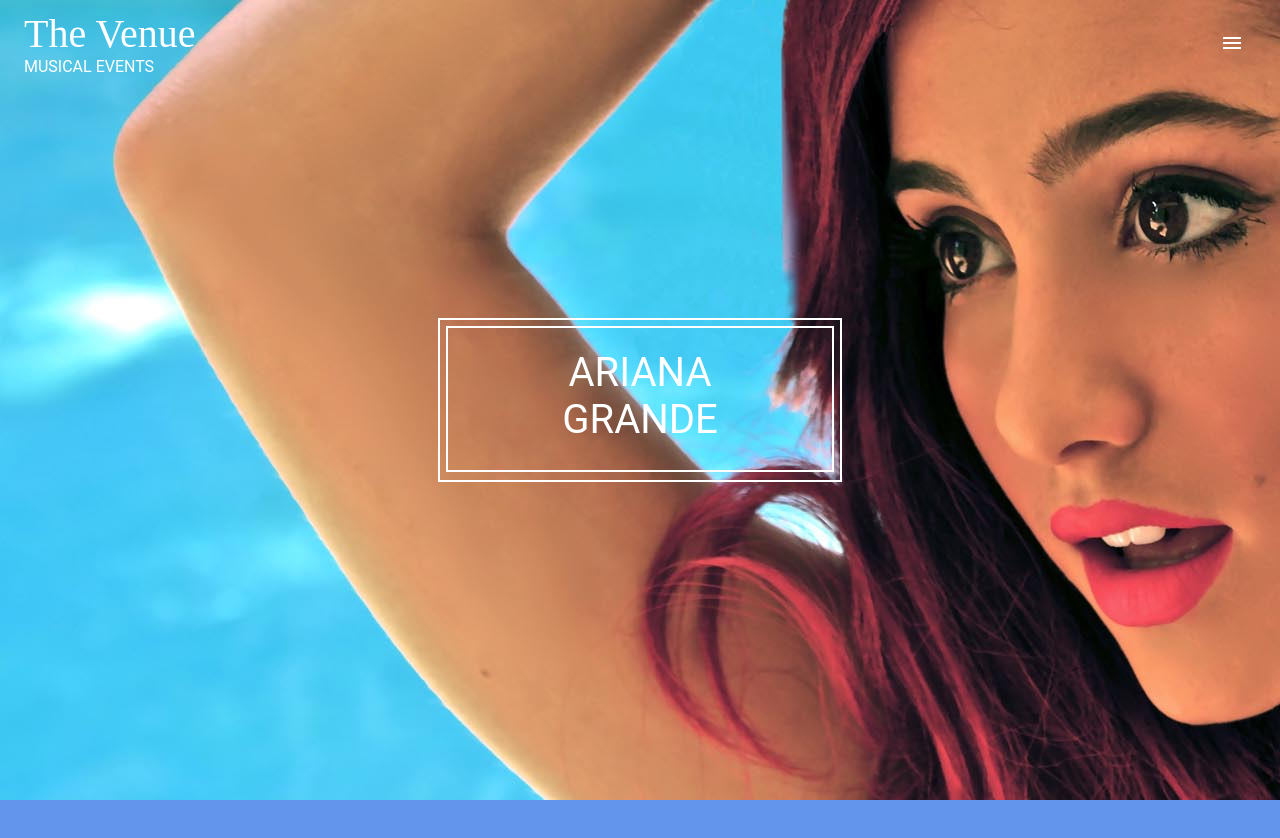
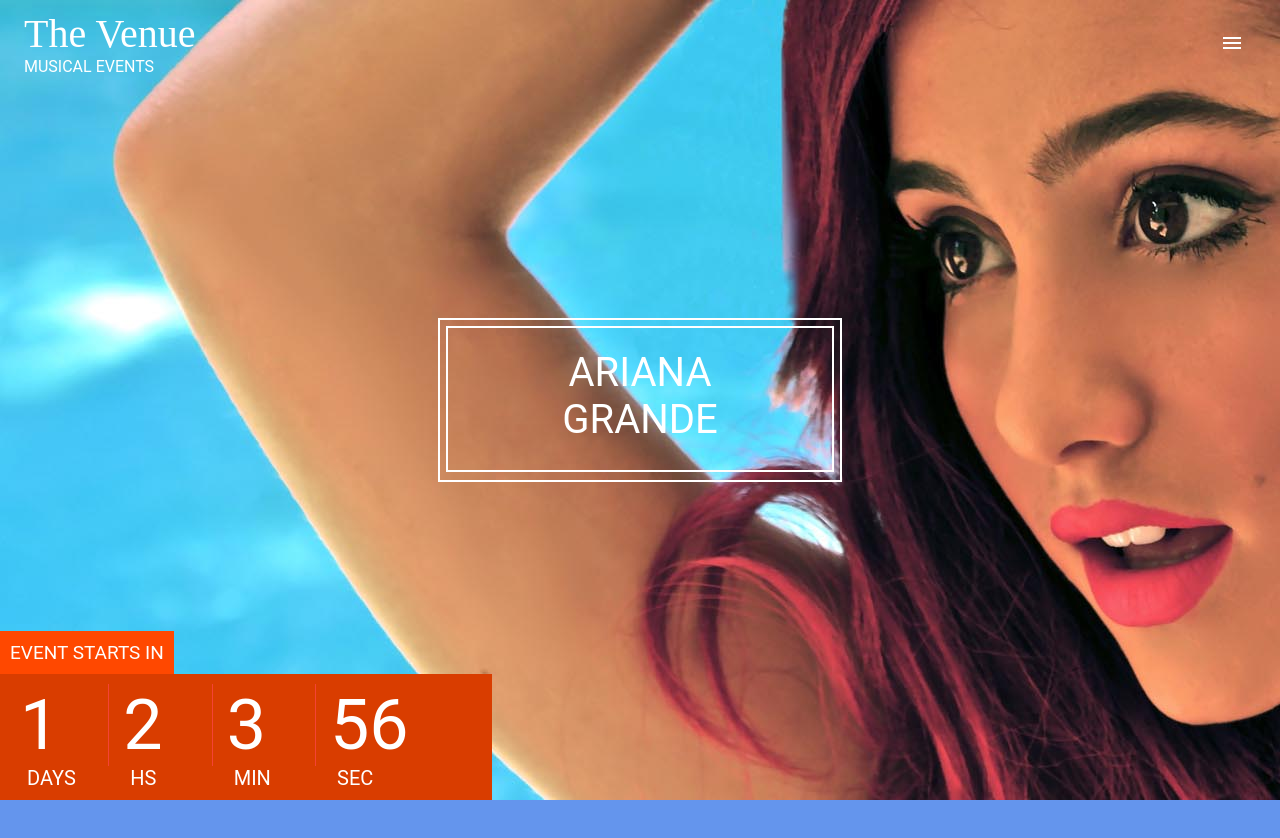
Before and after one commit to Munalula-Sikazwe/the-venue-project, a React (Create React App) app: page / in a window 1280 px wide. Shown: the top 838 px of the page. Built offline with nearby package versions, Linux system fonts and the light colour scheme.

Commit message:
Completed the Count down Design

```diff
--- a/src/App.js
+++ b/src/App.js
@@ -3,11 +3,13 @@
 import FeaturedComponent from './components/featured/FeaturedComponent';
 import "slick-carousel/slick/slick.css";
 import "slick-carousel/slick/slick-theme.css";
+import TimeUntil from './components/featured/TimeUntil';
 const App = ()=> {
   return (
     <div className="App" style={{height:"1500px",background:"cornflowerblue"}}>
      <Header />
      <FeaturedComponent/>
+     <TimeUntil/>
     </div>
   );
 }
--- a/src/components/featured/TimeUntil.jsx
+++ b/src/components/featured/TimeUntil.jsx
@@ -1,7 +1,27 @@
-import React from 'react'
+import React from "react";
 
 export default function TimeUntil() {
   return (
-    <div>TimeUntil</div>
-  )
+    <div className={"countdown_wrapper"}>
+      <div className={"countdown_top"}>Event Starts In</div>
+      <div className={"countdown_bottom"}>
+        <div className={"countdown_item"}>
+          <div className={"countdown_time"}>1</div>
+          <div className={"countdown_tag"}>Days</div>
+        </div>
+        <div className={"countdown_item"}>
+          <div className={"countdown_time"}>2</div>
+          <div className={"countdown_tag"}>HS</div>
+        </div>
+        <div className={"countdown_item"}>
+          <div className={"countdown_time"}>3</div>
+          <div className={"countdown_tag"}>Min</div>
+        </div>
+        <div className={"countdown_item"}>
+          <div className={"countdown_time"}>56</div>
+          <div className={"countdown_tag"}>Sec</div>
+        </div>
+      </div>
+    </div>
+  );
 }
```
